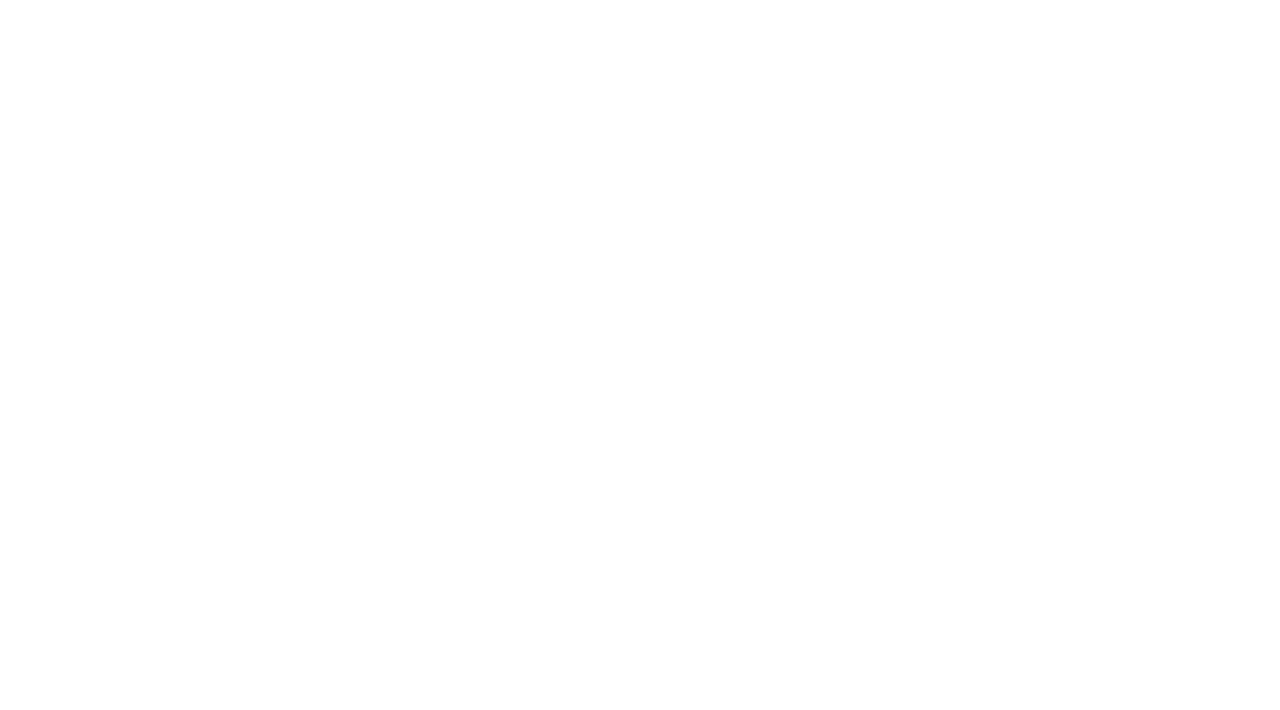
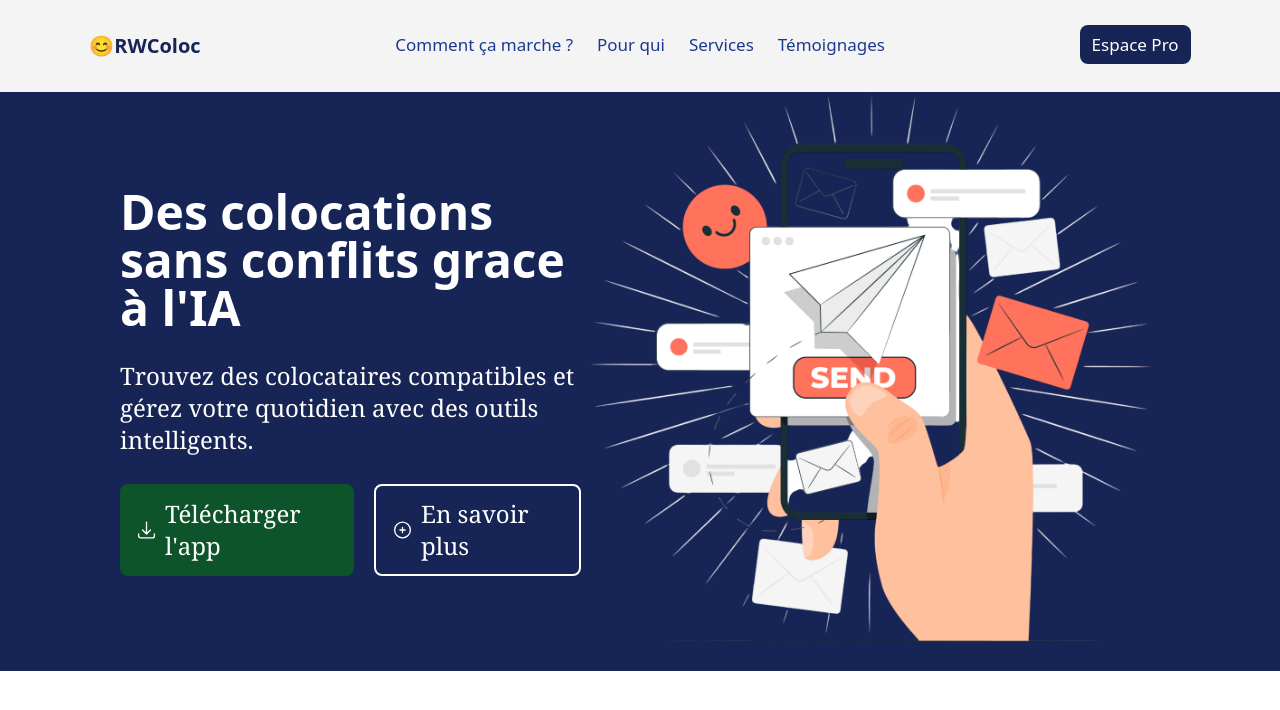
Before and after one commit to R1wen/RWColoc, a plain HTML site: page index.html in a window 1280 px wide. Drawn offline with nearby package versions, Linux system fonts and the light colour scheme.

Commit message:
Navbar et Hero

```diff
--- a/index.html
+++ b/index.html
@@ -1,12 +1,104 @@
 <!DOCTYPE html>
 <html lang="en">
-<head>
-    <meta charset="UTF-8">
-    <meta name="viewport" content="width=device-width, initial-scale=1.0">
+  <head>
+    <meta charset="UTF-8" />
+    <meta name="viewport" content="width=device-width, initial-scale=1.0" />
     <script src="https://cdn.jsdelivr.net/npm/@tailwindcss/browser@4"></script>
-    <title>Document</title>
-</head>
-<body>
+    <title>RWColoc</title>
+  </head>
+  <body>
+    <header class="text-[17px]">
+      <nav
+        class="fixed bg-zinc-100 flex justify-around w-full top-0 left-0 p-8 gap-20"
+      >
+        <div class="text-blue-950 font-bold text-xl">😊RWColoc</div>
+        <div>
+          <ol class="flex gap-6 text-blue-900">
+            <li class="hover:text-blue-600 transition duration-200">
+              <a href="">Comment ça marche ?</a>
+            </li>
+            <li class="hover:text-blue-600 transition duration-200">
+              <a href="">Pour qui</a>
+            </li>
+            <li class="hover:text-blue-600 transition duration-200">
+              <a href="">Services</a>
+            </li>
+            <li class="hover:text-blue-600 transition duration-200">
+              <a href="">Témoignages</a>
+            </li>
+          </ol>
+        </div>
+        <div>
+          <a
+            href=""
+            class="bg-blue-950 text-white px-3 py-2 rounded-lg hover:bg-blue-800 transiton duration-200"
+          >
+            <button>Espace Pro</button>
+          </a>
+        </div>
+      </nav>
+    </header>
 
-</body>
+    <section
+      id="hero"
+      class="bg-blue-950 mt-23 text-white flex items-center justify-center px-30"
+    >
+      <div>
+        <h1 class="text-5xl font-bold mb-7">
+          Des colocations sans conflits grace à l'IA
+        </h1>
+        <p class="text-2xl font-serif mb-7">
+          Trouvez des colocataires compatibles et gérez votre quotidien avec des
+          outils intelligents.
+        </p>
+        <div class="flex gap-5">
+          <a
+            href="#"
+            class="bg-green-900 text-white px-4 py-3 rounded-lg hover:bg-blue-800 transition duration-200 text-2xl font-serif inline-flex items-center gap-2"
+          >
+            <svg
+              xmlns="http://www.w3.org/2000/svg"
+              fill="none"
+              viewBox="0 0 24 24"
+              stroke-width="1.5"
+              stroke="currentColor"
+              class="w-6 h-6"
+            >
+              <path
+                stroke-linecap="round"
+                stroke-linejoin="round"
+                d="M3 16.5v2.25A2.25 2.25 0 0 0 5.25 21h13.5A2.25 2.25 0 0 0 21 18.75V16.5M16.5 12 12 16.5m0 0L7.5 12m4.5 4.5V3"
+              />
+            </svg>
+            Télécharger l'app
+          </a>
+
+          <a
+            href="#"
+            class="border-2 border-white text-white px-4 py-3 rounded-lg hover:bg-blue-800 transition duration-200 text-2xl font-serif inline-flex items-center gap-2"
+          >
+            <svg
+              xmlns="http://www.w3.org/2000/svg"
+              fill="none"
+              viewBox="0 0 24 24"
+              stroke-width="1.5"
+              stroke="currentColor"
+              class="w-6 h-6"
+            >
+              <path
+                stroke-linecap="round"
+                stroke-linejoin="round"
+                d="M12 9v6m3-3H9m12 0a9 9 0 1 1-18 0 9 9 0 0 1 18 0Z"
+              />
+            </svg>
+            En savoir plus
+          </a>
+        </div>
+      </div>
+
+      <div>
+        <img src="./assets/telephone.png" alt="" />
+      </div>
+    </section>
+  </body>
 </html>
```
Also changed, not shown: tailwind.config.js (added).
